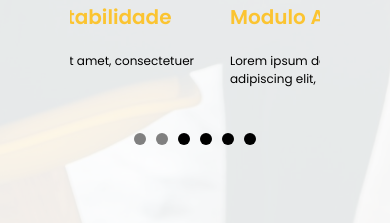
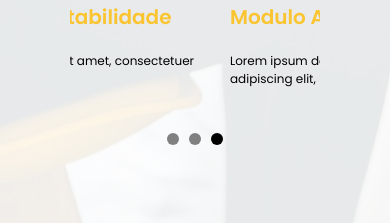
Before and after one commit to arturwatana/layout-mactek, a React (Vite) app: page / in a window 390 px wide. Shown: the part 1800-2023 px from the top of the page. Built offline with nearby package versions, Linux system fonts and the light colour scheme.

Commit message:
fix: img weight

```diff
--- a/src/Components/BurgerMenu/index.tsx
+++ b/src/Components/BurgerMenu/index.tsx
@@ -1,6 +1,5 @@
 import { Flex } from "@chakra-ui/react"
 import { motion } from "framer-motion"
-import { useState } from "react"
 
 type NavBarProps = {
     setOpenBurger: React.Dispatch<React.SetStateAction<boolean>>,
@@ -8,7 +7,6 @@ type NavBarProps = {
   }
 
 export default function BurgerMenu({setOpenBurger}: NavBarProps) {
-    const [filterWord, setFilterWord] = useState<string>("")
     const words: string[] = ["Todos Módulos", "A Mactek", "Suporte", "Contato"]
 
     const variants = {
@@ -47,8 +45,7 @@ export default function BurgerMenu({setOpenBurger}: NavBarProps) {
                     </datalist>
                    </motion.div>
                     <motion.div  style={{ width: "100%",  justifyContent:"center", alignItems:"center", borderRadius: "10px", display: "flex", flexDirection: "column", gap: "20px" }}>
-                        { filterWord.length > 1 ? words.filter(word => word.includes(filterWord)).map((word, index) => (<motion.a initial={{opacity: 0, y: -20}} variants={variants} custom={index + 1} animate={"renderLi"} style={{ cursor: "pointer", fontSize: 25 }}>{word}</motion.a>)) :
-                        words.map((word, index) => (<motion.a initial={{opacity: 0, y: -20}} variants={variants} custom={index + 1} animate={"renderLi"} style={{ cursor: "pointer", fontSize: 25 }}>{word}</motion.a>))}
+                        { words.map((word, index) => (<motion.a initial={{opacity: 0, y: -20}} variants={variants} custom={index + 1} animate={"renderLi"} style={{ cursor: "pointer", fontSize: 25 }}>{word}</motion.a>))}
                         <motion.button initial={{opacity: 0, y: -20}} variants={variants} custom={5} animate={"renderLi"} style={{fontSize: "13.1px", borderRadius: "5px", border:" 2px solid #FBC431", height:"32px", padding: "0 15px", background: "none", color: "#FBC431"}} whileHover={{color: "rgba(255,255,255,0.8)", background: "#FBC431"}} ><motion.a href="https://download.teamviewer.com/download/TeamViewer_Setup_x64.exe" >Windows</motion.a></motion.button>
                         <motion.button initial={{opacity: 0, y: -20}} variants={variants} custom={6} animate={"renderLi"} style={{fontSize: "13.1px", borderRadius: "5px", border:" 2px solid #FBC431", height:"32px", padding: "0 15px", background: "none", color: "#FBC431"}} whileHover={{color: "rgba(255,255,255,0.8)", background: "#FBC431"}} ><motion.a href="https://download.teamviewer.com/download/TeamViewer.dmg" >Mac OS</motion.a></motion.button>
 
--- a/src/Components/ModulesSlider/index.tsx
+++ b/src/Components/ModulesSlider/index.tsx
@@ -10,7 +10,6 @@ type SwipeProps = {
 
 export default function ModulesSlider() {
     const [stopAnimation, setStopAnimation] = useState<boolean>(false)
-    const [isMobile, setIsMobile] = useState<boolean>(window.matchMedia("(max-width: 850px").matches)
 
     const [swipe, setSwipe] = useState<SwipeProps>({
         cards: 3,
@@ -129,10 +128,6 @@ export default function ModulesSlider() {
                     <Box w="12px" h="12px" cursor={"pointer"} background={swipe.cardInView == 0 ? "black" : "gray" } onClick={() => {setSwipe((prev) => ({ ...prev, cardInView: 0 })); setStopAnimation(true)}} transition={"0.3s"} borderRadius={"50px"}/>
                     <Box w="12px" h="12px" cursor={"pointer"} background={swipe.cardInView == 1 ? "black" : "gray" }  onClick={() => {setSwipe((prev) => ({ ...prev, cardInView: 1 })); setStopAnimation(true)}} transition={"0.3s"}borderRadius={"50px"}/>
                     <Box w="12px" h="12px" cursor={"pointer"} background={swipe.cardInView == 2 ? "black" : "gray" }  onClick={() => {setSwipe((prev) => ({ ...prev, cardInView: 2 })); setStopAnimation(true)}} transition={"0.3s"}borderRadius={"50px"}/>
-                    {isMobile ? (<>  <Box w="12px" h="12px" cursor={"pointer"} background={swipe.cardInView == 2 ? "black" : "gray" }  onClick={() => {setSwipe((prev) => ({ ...prev, cardInView: 2 })); setStopAnimation(true)}} transition={"0.3s"}borderRadius={"50px"}/>
-                    <Box w="12px" h="12px" cursor={"pointer"} background={swipe.cardInView == 2 ? "black" : "gray" }  onClick={() => {setSwipe((prev) => ({ ...prev, cardInView: 2 })); setStopAnimation(true)}} transition={"0.3s"}borderRadius={"50px"}/>
-                    <Box w="12px" h="12px" cursor={"pointer"} background={swipe.cardInView == 2 ? "black" : "gray" }  onClick={() => {setSwipe((prev) => ({ ...prev, cardInView: 2 })); setStopAnimation(true)}} transition={"0.3s"}borderRadius={"50px"}/></>) : ""}
-
                 </Flex>
             </Flex>
 
```
